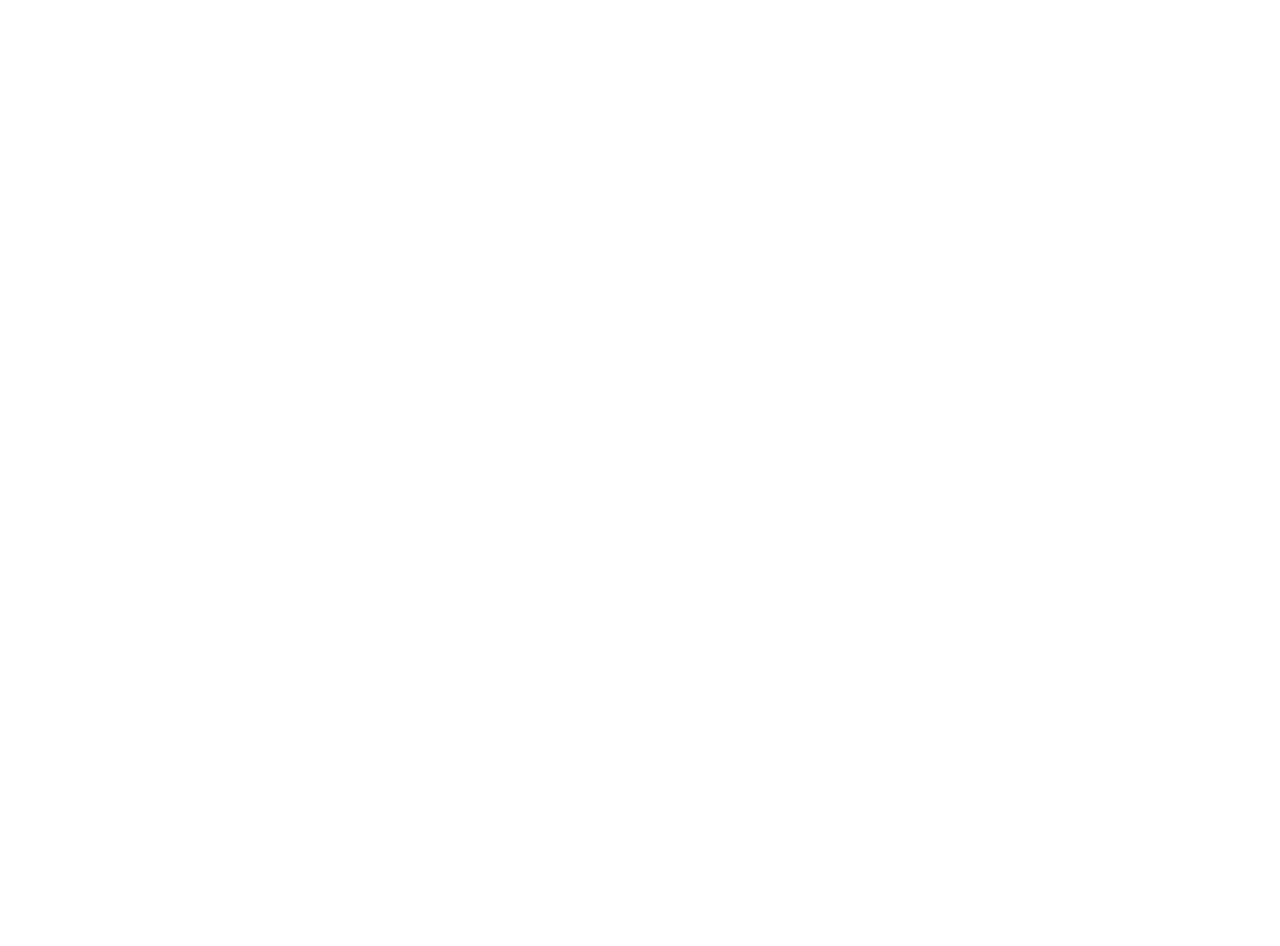
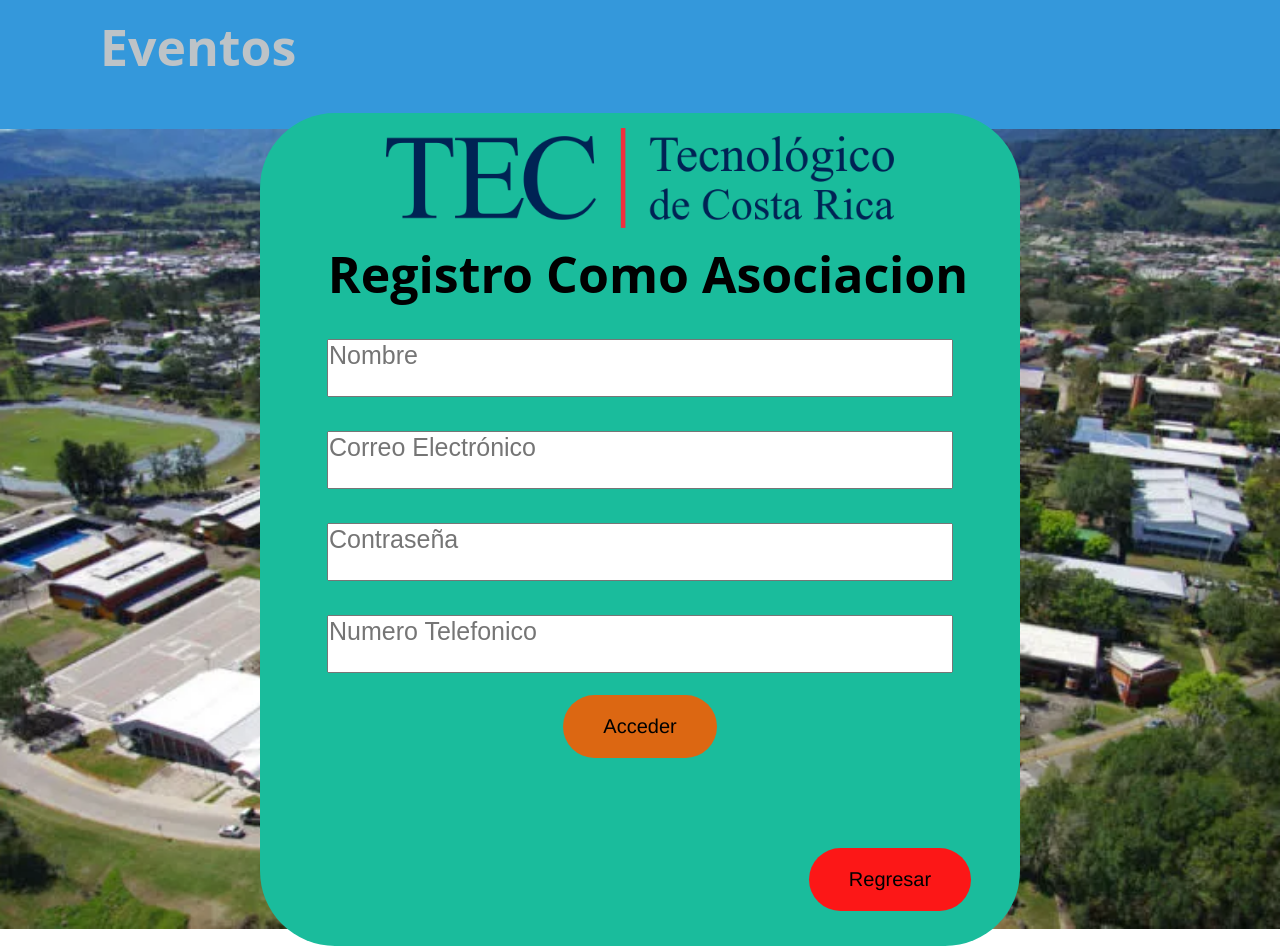
Before and after one commit to Diegomm146/ProyectoRequerimientosDeProgramacion, a React (Create React App) app in the folder proyecto-reque/: page /registroAsociacion in a window 1280 px wide. Before the commit this address had no page. Shown: the part 240-1186 px from the top of the page. Before the commit the page ends 800 px from the top, so only its background shows below. Built offline with nearby package versions, Linux system fonts and the light colour scheme.

Commit message:
Pantalla reegistro, login y inicio listas

```diff
--- a/proyecto-reque/src/App.js
+++ b/proyecto-reque/src/App.js
@@ -9,12 +9,12 @@
     <Router>
       <Routes>
         <Route path="/" element={<Inicio />} />
-        <Route path="/loginAsociacion" element={<Login />} />
-        <Route path="/loginEstudiante" element={<Login />} />
-        <Route path="/loginColaborador" element={<Login />} />
-        <Route path="/registroAsicacion" element={<Registro />} />
-        <Route path="/registroEstudiante" element={<Registro />} />
-        <Route path="/registroColaborador" element={<Registro />} />
+        <Route path="/loginAsociacion" element={<Login tipoUsuario="Asociacion"/>} />
+        <Route path="/loginEstudiante" element={<Login tipoUsuario="Estudiante"/>} />
+        <Route path="/loginColaborador" element={<Login tipoUsuario="Colaborador"/>} />
+        <Route path="/registroAsociacion" element={<Registro tipoUsuario="Asociacion" tipoNumero="Telefonico" />} />
+        <Route path="/registroEstudiante" element={<Registro tipoUsuario="Estudiante" tipoNumero="Carnet"/>} />
+        <Route path="/registroColaborador" element={<Registro tipoUsuario="Colaborador" tipoNumero="Carnet"/>} />
       </Routes>
     </Router>
   );
--- a/proyecto-reque/src/components/login.js
+++ b/proyecto-reque/src/components/login.js
@@ -1,12 +1,76 @@
-import React from "react";
+import React, {useState} from "react";
+import "../stylesheets/general.css";
 import "../stylesheets/login.css";
+import { Link } from "react-router-dom";
 
-const Login = () => {
-  return (
-    <div>
-        <h1> Hola Mundo </h1>
-    </div>
-  );
+
+const Registro = ({ tipoUsuario }) => {
+
+    const [correo, setCorreo] = useState('');
+    const [contrasena, setContrasena] = useState('');
+
+    const handleCorreoChange = (e) => {
+        setCorreo(e.target.value);
+    };
+
+    const handleContrasenaChange = (e) => {
+        setContrasena(e.target.value);
+    };
+
+    // Función para manejar el envío del formulario
+    const handleSubmit = (e) => {
+        e.preventDefault();
+        // Aquí puedes hacer algo con los valores de nombre, correo, contrasena y numero
+        console.log('Correo Electrónico:', correo);
+        console.log('Contraseña:', contrasena);
+      };
+
+    return (
+        <div>
+            <div className="Header">
+                <h1>
+                    <span className="text1"> GEE  </span> <br/>
+                    <span className="text2">Sistema Para Gestion De Eventos</span>
+                </h1>
+                <img className="img_tec" src={require("../imagenes/image-2.png")} />
+            </div>
+            <div className="Background">
+                <div className="VentanaLogin">
+                    <img className="img_ventanaLogin" src={require("../imagenes/image-2.png")} />
+                    <h1>
+                        <span className="text_login"> Iniciar Sesion Como {tipoUsuario} </span>
+                    </h1>
+
+                    <form className="formLogin" onSubmit={handleSubmit}>
+                        <input
+                        className="inputLogin"
+                        type="text"
+                        value={correo}
+                        onChange={handleCorreoChange}
+                        placeholder="Correo Electrónico"
+                        />
+                        <input
+                        className="inputLogin"
+                        type="text"
+                        value={contrasena}
+                        onChange={handleContrasenaChange}
+                        placeholder="Contraseña"
+                        />
+                        <Link to={`/login${tipoUsuario}`}>
+                           <button className="accederBoton" type="submit">Acceder</button>
+                        </Link>
+
+                    </form>
+
+                    <Link to="/">
+                        <button className="regresar" id="regresar1">Regresar</button>
+                    </Link>
+
+                    <Link to={`/registro${tipoUsuario}`} className="linkRegistrarse">Registrarse</Link>
+                </div>
+            </div>
+        </div>
+    );
 };
 
-export default Login
+export default Registro
--- a/proyecto-reque/src/components/registrarse.js
+++ b/proyecto-reque/src/components/registrarse.js
@@ -1,9 +1,42 @@
-import React from "react";
-import "../stylesheets/fondo.css";
-import "../stylesheets/registro.css"
+import React, {useState} from "react";
+import "../stylesheets/general.css";
+import "../stylesheets/registro.css";
+import { Link } from "react-router-dom";
 
 
-const Registro = () => {
+const Registro = ({ tipoUsuario, tipoNumero }) => {
+
+    const [nombre, setNombre] = useState('');
+    const [correo, setCorreo] = useState('');
+    const [contrasena, setContrasena] = useState('');
+    const [numero, setNumero] = useState('');
+
+     const handleNombreChange = (e) => {
+        setNombre(e.target.value);
+    };
+
+    const handleCorreoChange = (e) => {
+        setCorreo(e.target.value);
+    };
+
+    const handleContrasenaChange = (e) => {
+        setContrasena(e.target.value);
+    };
+
+    const handleNumeroChange = (e) => {
+        setNumero(e.target.value);
+    };
+
+    // Función para manejar el envío del formulario
+    const handleSubmit = (e) => {
+        e.preventDefault();
+        // Aquí puedes hacer algo con los valores de nombre, correo, contrasena y numero
+        console.log('Nombre:', nombre);
+        console.log('Correo Electrónico:', correo);
+        console.log('Contraseña:', contrasena);
+        console.log('Número:', numero);
+      };
+
     return (
         <div>
             <div className="Header">
@@ -14,7 +47,51 @@
                 <img className="img_tec" src={require("../imagenes/image-2.png")} />
             </div>
             <div className="Background">
+                <div className="ventanaRegistro">
+                    <img className="img_ventanaRegistro" src={require("../imagenes/image-2.png")} />
+                    <h1>
+                        <span className="text_registro"> Registro Como {tipoUsuario} </span>
+                    </h1>
 
+                    <form className="formRegistro" onSubmit={handleSubmit}>
+                        <input
+                        className="inputRegistro"
+                        type="text"
+                        value={nombre}
+                        onChange={handleNombreChange}
+                        placeholder="Nombre"
+                        />
+                        <input
+                        className="inputRegistro"
+                        type="text"
+                        value={correo}
+                        onChange={handleCorreoChange}
+                        placeholder="Correo Electrónico"
+                        />
+                        <input
+                        className="inputRegistro"
+                        type="text"
+                        value={contrasena}
+                        onChange={handleContrasenaChange}
+                        placeholder="Contraseña"
+                        />
+                        <input
+                        className="inputRegistro"
+                        type="text"
+                        value={numero}
+                        onChange={handleNumeroChange}
+                        placeholder={`Numero ${tipoNumero}`}
+                        />
+                        <Link to={`/login${tipoUsuario}`}>
+                           <button className="accederBoton" type="submit">Acceder</button>
+                        </Link>
+
+                    </form>
+
+                    <Link to="/">
+                        <button className="regresar" id="regresar1">Regresar</button>
+                    </Link>
+                </div>
             </div>
         </div>
     );
--- /dev/null
+++ b/proyecto-reque/src/stylesheets/general.css
@@ -0,0 +1,54 @@
+/*Header*/
+.Header {
+  background-color: #3498DB;
+  padding-top: 15px;
+  padding-bottom: 15px;
+  display: inline-flex;
+  width: 100%;
+}
+
+h1{
+  font-family: 'Open Sans',sans-serif;
+  font-size: 50px;
+  margin-left: 100px;
+}
+
+.text1 {
+  color: #F1F1F1;
+}
+
+.text2{
+  color: #BDC3C7
+}
+
+.img_tec{
+  width: 650px;
+  height: 150px;
+  margin-left: 100px;
+  margin-top: 25px;
+}
+
+/*Fondo*/
+.Background{
+  position: relative; /* Establece la posición a relativa para permitir el posicionamiento de la imagen de fondo */
+  width: 100%; /* Ancho del div al 100% del contenedor */
+  height: 100vh; /* Altura del div al 100% del viewport */
+  background-image: url('../imagenes/image-1.png');
+  background-size: cover;
+  background-repeat: no-repeat;
+  background-position: center center;
+  display: flex;
+  justify-content: center;
+  align-items: center;
+  flex-direction: column;
+}
+
+.regresar {
+  background-color: #FC1717;
+  color: #000000; /* Cambia el color del texto del botón según tus preferencias */
+  font-family: "Open Sans-Regular", Helvetica;
+  font-size: 20px;
+  padding: 20px 40px; /* Ajusta el relleno del botón según tus preferencias */
+  border: none;
+  border-radius: 100px; /* Añade esquinas redondeadas al botón según tus preferencias */
+}
--- a/proyecto-reque/src/stylesheets/inicio.css
+++ b/proyecto-reque/src/stylesheets/inicio.css
@@ -1,5 +1,5 @@
 
-button {
+.botonAcceso {
   background-color: #25D39F; /* Cambia el color de fondo del botón según tus preferencias */
   color: #333333; /* Cambia el color del texto del botón según tus preferencias */
   font-family: "Open Sans-Regular", Helvetica;
@@ -11,14 +11,14 @@
   right: 650px;
 }
 
-.botonAcceso1{
+#botonAcceso1 {
   bottom: 200px;
 }
 
-.botonAcceso2{
+#botonAcceso2 {
   bottom: 150px;
 }
 
-.botonAcceso3{
+#botonAcceso3 {
   bottom: 100px;
 }
--- a/proyecto-reque/src/stylesheets/login.css
+++ b/proyecto-reque/src/stylesheets/login.css
@@ -0,0 +1,61 @@
+.VentanaLogin{
+    background-color: #1ABC9C;
+    padding: 100px 10px 0px 10px;
+    justify-content: center;
+    text-align: center; /* Centra horizontalmente */
+    border-radius: 75px;
+  }
+
+  .img_ventanaLogin{
+    width: 300;
+    height: 100px;
+    position: relative;
+    bottom: 85px;
+  }
+
+  .text_login{
+    color: #000000;
+    position: relative;
+    bottom: 110px;
+    right: 42px;
+  }
+
+  .formLogin{
+    display: flex;
+    flex-direction: column;
+    align-items: center;
+  }
+
+  .inputLogin{
+    margin: 17px 0px;
+    padding: 0px 300px 25px 0px;
+    position: relative;
+    bottom: 130px;
+    font-size: 25px;
+  }
+
+  .accederBoton{
+    background-color: #DC6712;
+    color: #000000; /* Cambia el color del texto del botón según tus preferencias */
+    font-family: "Open Sans-Regular", Helvetica;
+    font-size: 20px;
+    padding: 20px 40px; /* Ajusta el relleno del botón según tus preferencias */
+    border: none;
+    border-radius: 100px; /* Añade esquinas redondeadas al botón según tus preferencias */
+    position: relative;
+    bottom: 125px;
+  }
+
+  #regresar1{
+    position: relative;
+    left: 250px;
+    bottom: 35px;
+  }
+
+  .linkRegistrarse{
+    position: relative;
+    right: 350px;
+    bottom: 35px;
+    color: #000000;
+    font-size: 25px;
+  }
--- a/proyecto-reque/src/stylesheets/registro.css
+++ b/proyecto-reque/src/stylesheets/registro.css
@@ -0,0 +1,53 @@
+.ventanaRegistro{
+  background-color: #1ABC9C;
+  padding: 100px 10px 0px 10px;
+  justify-content: center;
+  text-align: center; /* Centra horizontalmente */
+  border-radius: 75px;
+}
+
+.img_ventanaRegistro{
+  width: 300;
+  height: 100px;
+  position: relative;
+  bottom: 85px;
+}
+
+.text_registro{
+  color: #000000;
+  position: relative;
+  bottom: 110px;
+  right: 42px;
+}
+
+.formRegistro{
+  display: flex;
+  flex-direction: column;
+  align-items: center;
+}
+
+.inputRegistro{
+  margin: 17px 0px;
+  padding: 0px 300px 25px 0px;
+  position: relative;
+  bottom: 130px;
+  font-size: 25px;
+}
+
+.accederBoton{
+  background-color: #DC6712;
+  color: #000000; /* Cambia el color del texto del botón según tus preferencias */
+  font-family: "Open Sans-Regular", Helvetica;
+  font-size: 20px;
+  padding: 20px 40px; /* Ajusta el relleno del botón según tus preferencias */
+  border: none;
+  border-radius: 100px; /* Añade esquinas redondeadas al botón según tus preferencias */
+  position: relative;
+  bottom: 125px;
+}
+
+#regresar1{
+  position: relative;
+  left: 250px;
+  bottom: 35px;
+}
```
Also changed, not shown: proyecto-reque/src/components/inicio.js (+4 -4 lines). Lines whose indentation alone changed are shown as unchanged.
